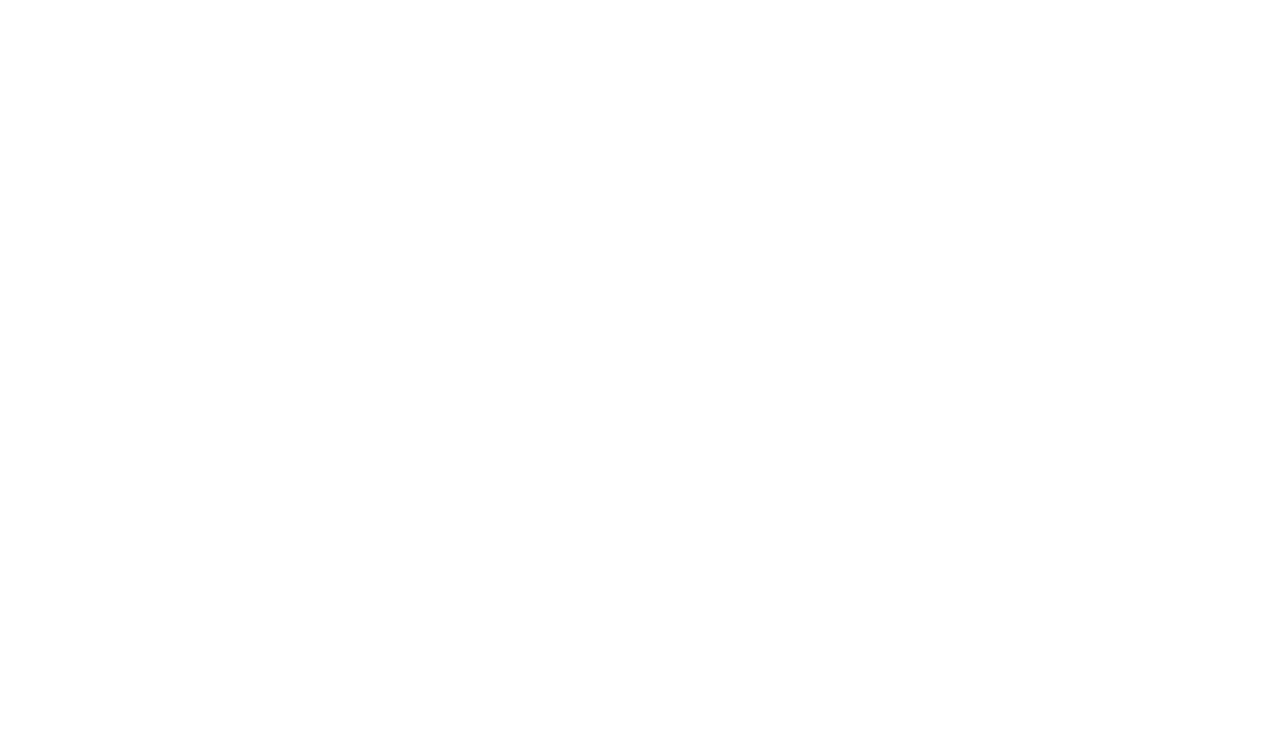
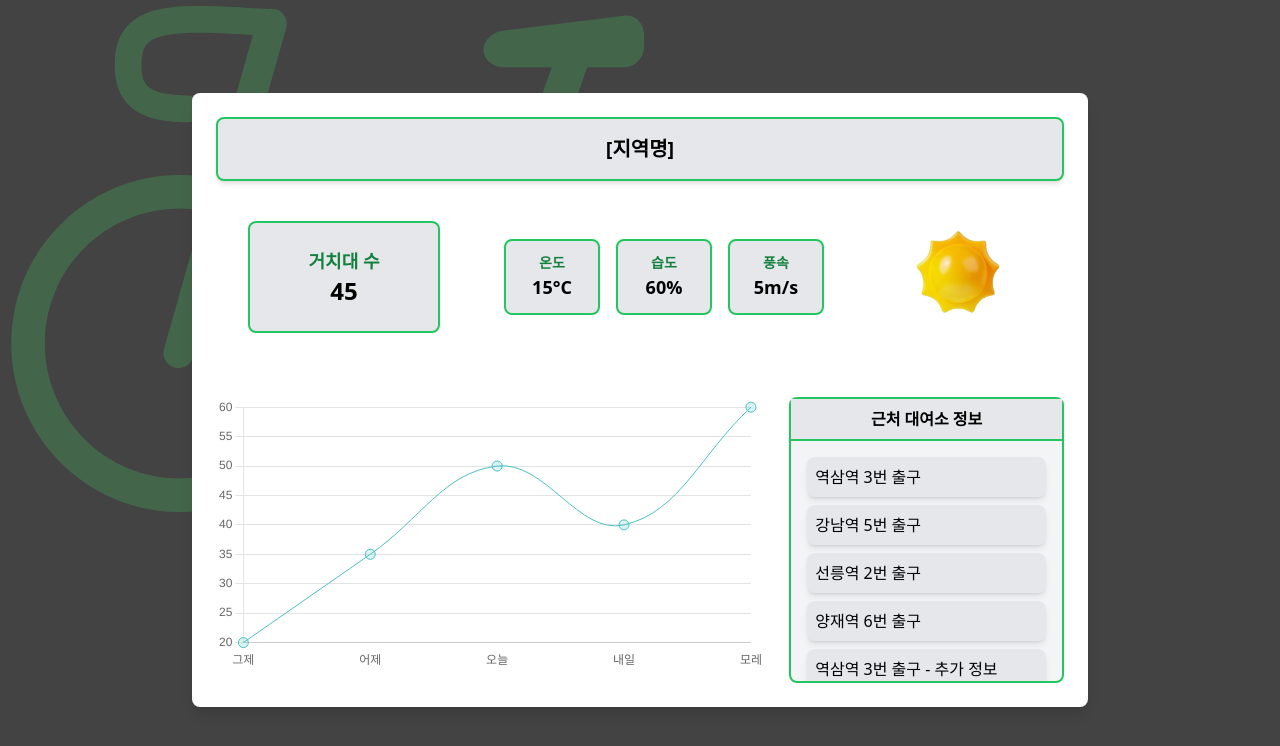
Before and after one commit to OpenswTeamProject/frontend, a React (Vite) app: page /statistics in a window 1280 px wide. Before the commit this address had no page. Shown: the top 746 px of the page. Built offline with nearby package versions, Linux system fonts and the light colour scheme.

Commit message:
통계페이지내용 수정 및 listpage와 연결

```diff
--- a/src/api/mockWeatherData.ts
+++ b/src/api/mockWeatherData.ts
@@ -2,5 +2,5 @@
   temperature: "15°C", // 온도
   humidity: "60%", // 습도
   windSpeed: "5m/s", // 풍속
-  weather: "rain", // "rain", "sunny", "cloudy" 중 하나
+  weather: "Sunny", // "Rain", "Sunny", "Cloudy" 중 하나
 };
--- /dev/null
+++ b/src/components/DockInfo.tsx
@@ -0,0 +1,12 @@
+import React from "react";
+
+const DockInfo: React.FC = () => {
+  return (
+    <div className="border-2 border-green-500 bg-gray-200 p-6 rounded-lg text-center w-48">
+      <p className="text-lg font-bold text-green-700">거치대 수</p>
+      <p className="text-2xl font-semibold">45</p>
+    </div>
+  );
+};
+
+export default DockInfo;
--- a/src/components/LineChart.tsx
+++ b/src/components/LineChart.tsx
@@ -1,52 +1,37 @@
 import React from "react";
 import { Line } from "react-chartjs-2";
-import "../chartConfig"; // Chart.js 설정 파일 임포트
+import "../chartConfig";
 
 type LineChartProps = {
   data: any;
   lineColor: string;
   pointColor: string;
-  width?: number; // 그래프 너비
-  height?: number; // 그래프 높이
 };
 
-const LineChart: React.FC<LineChartProps> = ({ data, lineColor, pointColor, width = 600, height = 300 }) => {
+const LineChart: React.FC<LineChartProps> = ({ data, lineColor, pointColor }) => {
   const options = {
     responsive: true,
     plugins: {
-      legend: {
-        display: false,
-      },
+      legend: { display: false },
     },
     elements: {
       line: {
-        borderWidth: 2, // 선 두께
-        borderColor: lineColor, // 선 색상
+        borderWidth: 2,
+        borderColor: lineColor,
+        tension: 0.4,
       },
       point: {
-        radius: 5, // 점 크기
-        backgroundColor: pointColor, // 점 색상
+        radius: 5,
+        backgroundColor: pointColor,
       },
     },
     scales: {
-      x: {
-        grid: {
-          display: false, // x축 그리드 숨김
-        },
-      },
-      y: {
-        grid: {
-          color: "rgba(200, 200, 200, 0.5)", // y축 그리드 색상
-        },
-      },
+      x: { grid: { display: false } },
+      y: { grid: { color: "rgba(200, 200, 200, 0.5)" } },
     },
   };
 
-  return (
-    <div style={{ width, height }}>
-      <Line data={data} options={options} />
-    </div>
-  );
+  return <Line data={data} options={options} />;
 };
 
 export default LineChart;
--- a/src/components/ListComponent.tsx
+++ b/src/components/ListComponent.tsx
@@ -21,7 +21,8 @@
       {results.map((item, index) => (
         <Link
           key={index}
-          to={`/details/${encodeURIComponent(item)}`} // 링크 경로 설정
+          to="/statistics" // 통계 페이지로 이동
+          state={{ selectedStation: item }} // 선택된 항목 데이터 전달
           onClick={() => onSelectItem(item)} // 선택된 항목 상태 업데이트
           className={`block p-3 mb-2 rounded-lg text-left cursor-pointer focus:outline-none ${
             selectedItem === item
--- /dev/null
+++ b/src/components/RentalStationList.tsx
@@ -0,0 +1,41 @@
+import React from "react";
+
+const RentalStationList: React.FC = () => { //대여소 하드코딩
+  const stations = [
+    "역삼역 3번 출구",
+    "강남역 5번 출구",
+    "선릉역 2번 출구",
+    "양재역 6번 출구",
+    "역삼역 3번 출구 - 추가 정보",
+    "강남역 5번 출구 - 추가 정보",
+    "선릉역 2번 출구 - 추가 정보",
+    "양재역 6번 출구 - 추가 정보",
+  ];
+
+  return (
+    <div className="border-2 border-green-500 bg-gray-100 rounded-lg w-1/3">
+      {/* 제목 */}
+      <div className="bg-gray-200 p-2 border-b-2 border-green-500 text-center font-bold  sticky top-0">
+        근처 대여소 정보
+      </div>
+      {/* 스크롤 가능한 리스트 */}
+      <div
+        className="p-4 overflow-y-auto h-64 scrollbar-custom"
+        style={{
+          maxHeight: "15rem", // 스크롤 가능한 최대 높이 설정
+        }}
+      >
+        {stations.map((station, index) => (
+          <div
+            key={index}
+            className="bg-gray-200 p-2 rounded-lg mb-2 shadow-md hover:bg-green-100"
+          >
+            {station}
+          </div>
+        ))}
+      </div>
+    </div>
+  );
+};
+
+export default RentalStationList;
--- a/src/pages/Statistics.tsx
+++ b/src/pages/Statistics.tsx
@@ -1,11 +1,15 @@
 import React from "react";
-import WeatherInfo from "../components/WeatherInfo";
-import DonutChart from "../components/DonutChart";
+import { useLocation } from "react-router-dom"; // React Router의 useLocation 훅
+import DockInfo from "../components/DockInfo";
+import RentalStationList from "../components/RentalStationList";
 import LineChart from "../components/LineChart";
 import { mockBikeData } from "../api/mockBikeData";
 import { mockWeatherData } from "../api/mockWeatherData";
 
 const Statistics: React.FC = () => {
+  const location = useLocation();
+  const selectedStation = location.state?.selectedStation || "[지역명]"; // 전달된 데이터
+
   const { temperature, humidity, windSpeed, weather } = mockWeatherData;
 
   return (
@@ -15,45 +19,53 @@
         backgroundImage: "url('/ListBack.png')",
       }}
     >
-      <div className="w-full max-w-6xl bg-white p-6 rounded-lg shadow-lg text-black">
-        <header className="bg-gray-200 p-4 rounded-md shadow-md text-center border-b-2 border-green-500">
-          <h1 className="text-xl font-bold text-green-700">[지역명] 대여소</h1>
+      <div className="w-full max-w-4xl bg-white p-6 rounded-lg shadow-lg text-black">
+        {/* 선택된 대여소 이름 표시 */}
+        <header className="bg-gray-200 p-4 rounded-lg shadow-md text-center border-2 border-green-500">
+          <h1 className="text-xl font-bold">{selectedStation}</h1>
         </header>
+
+        {/* 상단 정보 */}
         <div className="flex justify-around items-center py-6">
-          {/* 첫 번째 도넛 차트 */}
-          <div>
-            <DonutChart data={[70, 30]} colors={["#4caf50", "#3c3c3c"]} size={100} />
-          </div>
-          {/* 두 번째 도넛 차트 */}
-          <div>
-            <DonutChart data={[40, 60]} colors={["#ff9800", "#3c3c3c"]} size={100} />
-          </div>
+          {/* 거치대 수 */}
+          <DockInfo />
+          {/* 온도, 습도, 풍속 */}
           <div className="flex space-x-4">
-            <div className="border-2 border-green-500 bg-gray-100 p-3 rounded-lg w-24 text-center">
+            <div className="border-2 border-green-500 bg-gray-200 p-3 rounded-lg w-24 text-center">
               <p className="text-sm font-bold text-green-700">온도</p>
               <p className="text-lg font-semibold">{temperature}</p>
             </div>
-            <div className="border-2 border-green-500 bg-gray-100 p-3 rounded-lg w-24 text-center">
+            <div className="border-2 border-green-500 bg-gray-200 p-3 rounded-lg w-24 text-center">
               <p className="text-sm font-bold text-green-700">습도</p>
               <p className="text-lg font-semibold">{humidity}</p>
             </div>
-            <div className="border-2 border-green-500 bg-gray-100 p-3 rounded-lg w-24 text-center">
+            <div className="border-2 border-green-500 bg-gray-200 p-3 rounded-lg w-24 text-center">
               <p className="text-sm font-bold text-green-700">풍속</p>
               <p className="text-lg font-semibold">{windSpeed}</p>
             </div>
           </div>
+          {/* 날씨 아이콘 */}
           <div className="flex flex-col items-center">
-            <WeatherInfo imageSize="large" />
+            <img
+              src={`/${weather}.png`}
+              alt={weather}
+              className="w-36 h-36 object-contain"
+            />
           </div>
         </div>
-        <div className="mt-6">
-          <LineChart
-            data={mockBikeData}
-            lineColor="rgba(75, 192, 192, 1)"
-            pointColor="rgba(75, 192, 192, 1)"
-            width={1000}
-            height={400}
-          />
+
+        {/* 하단 그래프 및 리스트 */}
+        <div className="flex justify-between mt-6 space-x-6">
+          {/* 선 그래프 */}
+          <div className="w-2/3">
+            <LineChart
+              data={mockBikeData}
+              lineColor="rgba(40, 98, 94, 1)"
+              pointColor="rgba(40, 98, 94, 1)"
+            />
+          </div>
+          {/* 근처 대여소 리스트 */}
+          <RentalStationList />
         </div>
       </div>
     </div>
--- a/src/routes/AppRoutes.tsx
+++ b/src/routes/AppRoutes.tsx
@@ -2,6 +2,7 @@
 import { BrowserRouter as Router, Routes, Route } from "react-router-dom";
 import Login from "../pages/Login";
 import ListPage from "../pages/ListPage";
+import Statistics from "../pages/Statistics";
 
 const AppRoutes: React.FC = () => {
   return (
@@ -9,6 +10,7 @@
       <Routes>
         <Route path="/" element={<Login />} />
         <Route path="/Listpage" element={<ListPage />} />
+        <Route path="/statistics" element={<Statistics />} />
       </Routes>
     </Router>
   );
--- a/src/styles/index.css
+++ b/src/styles/index.css
@@ -1,3 +1,17 @@
 @tailwind base;
 @tailwind components;
 @tailwind utilities;
+
+.scrollbar-custom::-webkit-scrollbar {
+    width: 8px;
+    background-color: #f5f5f5;
+  }
+
+  .scrollbar-custom::-webkit-scrollbar-thumb {
+    background-color: #4caf50;
+    border-radius: 4px;
+  }
+
+  .scrollbar-custom::-webkit-scrollbar-thumb:hover {
+    background-color: #45a049;
+  }
```
